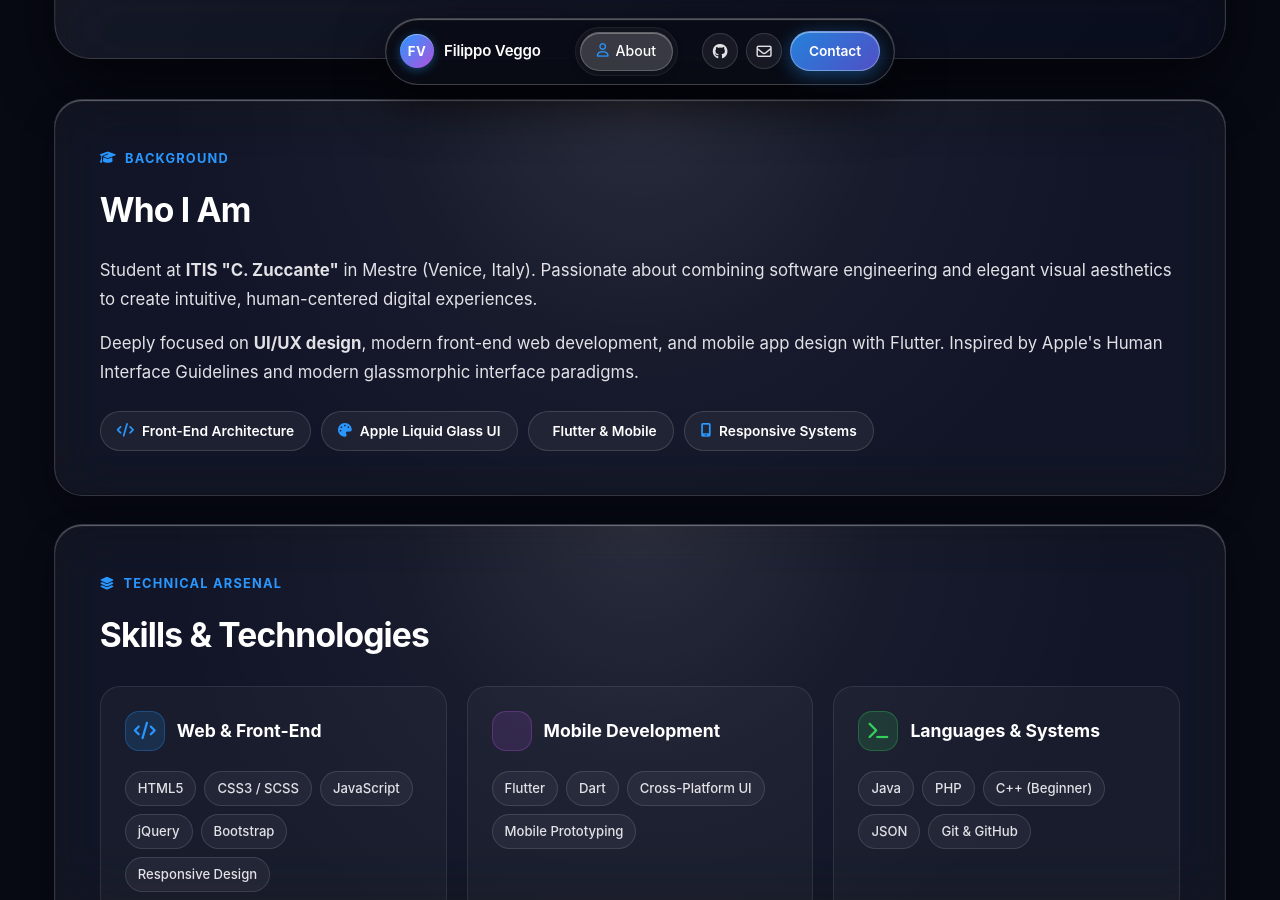
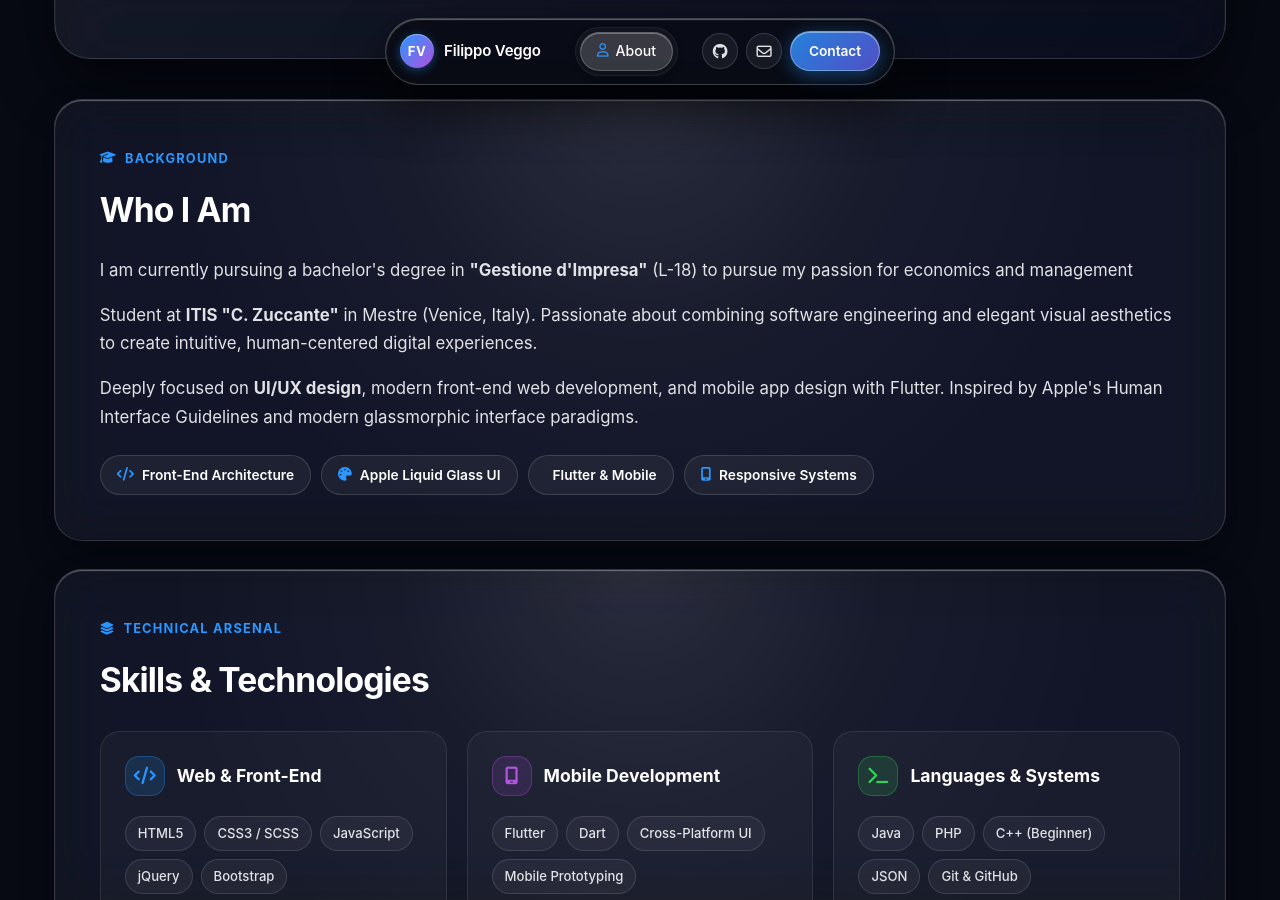
Before and after one commit to filippoveggo/filippoveggo.github.io, a Jekyll site: the page built from about.md, in a window 1280 px wide and 900 px high, scrolled down 513 px. Built offline with Jekyll 4.4.1, drawn with Linux system fonts in a browser that asks for light colours.

Commit message:
Added bachelor's degree Minor fixes to some icons

```diff
--- a/_layouts/about.html
+++ b/_layouts/about.html
@@ -28,6 +28,8 @@
             <span>Background</span>
           </div>
           <h2 class="about-card-title">Who I Am</h2>
+          <p class="about-intro-text">
+            I am currently pursuing a bachelor's degree in <strong>"Gestione d'Impresa"</strong> (L-18) to pursue my passion for economics and management </p>
           <p class="about-intro-text">
             Student at <strong>ITIS "C. Zuccante"</strong> in Mestre (Venice, Italy). Passionate about combining software engineering and elegant visual aesthetics to create intuitive, human-centered digital experiences.
           </p>
@@ -74,7 +76,7 @@
             <div class="skill-category-panel">
               <div class="skill-cat-header">
                 <div class="cat-icon-badge mobile-icon">
-                  <i class="fa-brands fa-flutter"></i>
+                  <i class="fa-solid fa-mobile-screen"></i>
                 </div>
                 <h3 class="cat-title">Mobile Development</h3>
               </div>
@@ -135,7 +137,7 @@
           <div class="featured-list-grid">
             <a href="https://github.com/Zuccante-Web-App/Registro-elettronico" target="_blank" rel="noopener noreferrer" class="featured-item-glass">
               <div class="item-icon-box">
-                <i class="fa-brands fa-flutter"></i>
+                <i class="fa-solid fa-graduation-cap"></i>
               </div>
               <div class="item-content">
                 <h4 class="item-title">Flutter Client for Classeviva</h4>
```
